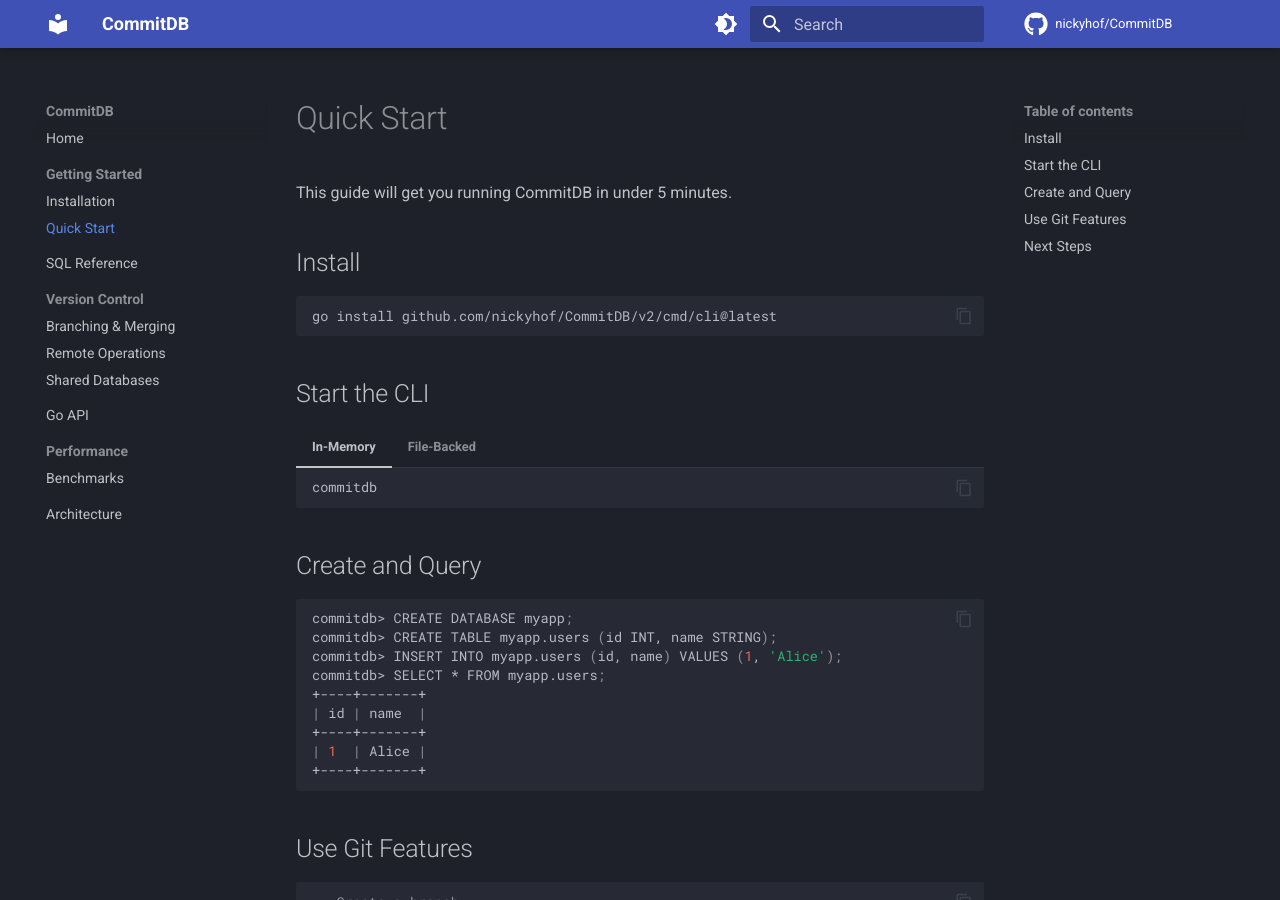
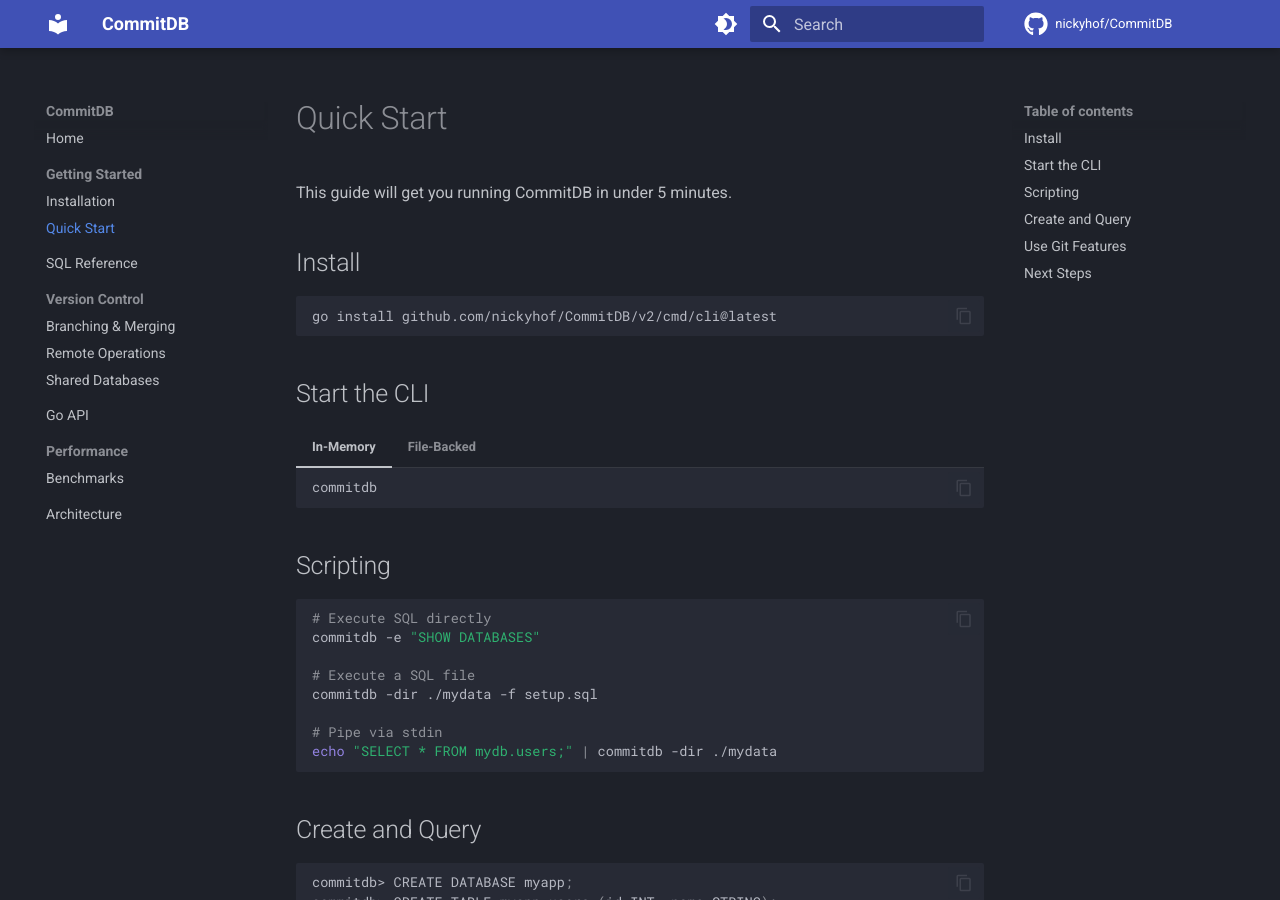
Before and after one commit to nickyhof/CommitDB, an MkDocs documentation site: the page built from docs/quickstart.md, in a window 1280 px wide and 900 px high. Built offline with MkDocs 1.6.1 and Material for MkDocs 9.7.7, drawn with Linux system fonts in a browser that asks for light colours; comment, search, counter and statistics services are not loaded.

Commit message:
Support to pipe sql via stdin

````diff
--- a/docs/quickstart.md
+++ b/docs/quickstart.md
@@ -19,8 +19,21 @@
 === "File-Backed"
 
     ```bash
-    commitdb -baseDir=/path/to/data
+    commitdb -dir=/path/to/data
     ```
+
+## Scripting
+
+```bash
+# Execute SQL directly
+commitdb -e "SHOW DATABASES"
+
+# Execute a SQL file
+commitdb -dir ./mydata -f setup.sql
+
+# Pipe via stdin
+echo "SELECT * FROM mydb.users;" | commitdb -dir ./mydata
+```
 
 ## Create and Query
 
````
Also changed, not shown: README.md (+10 -1 lines), docs/index.md (+1 -1 lines), 1 other file.
